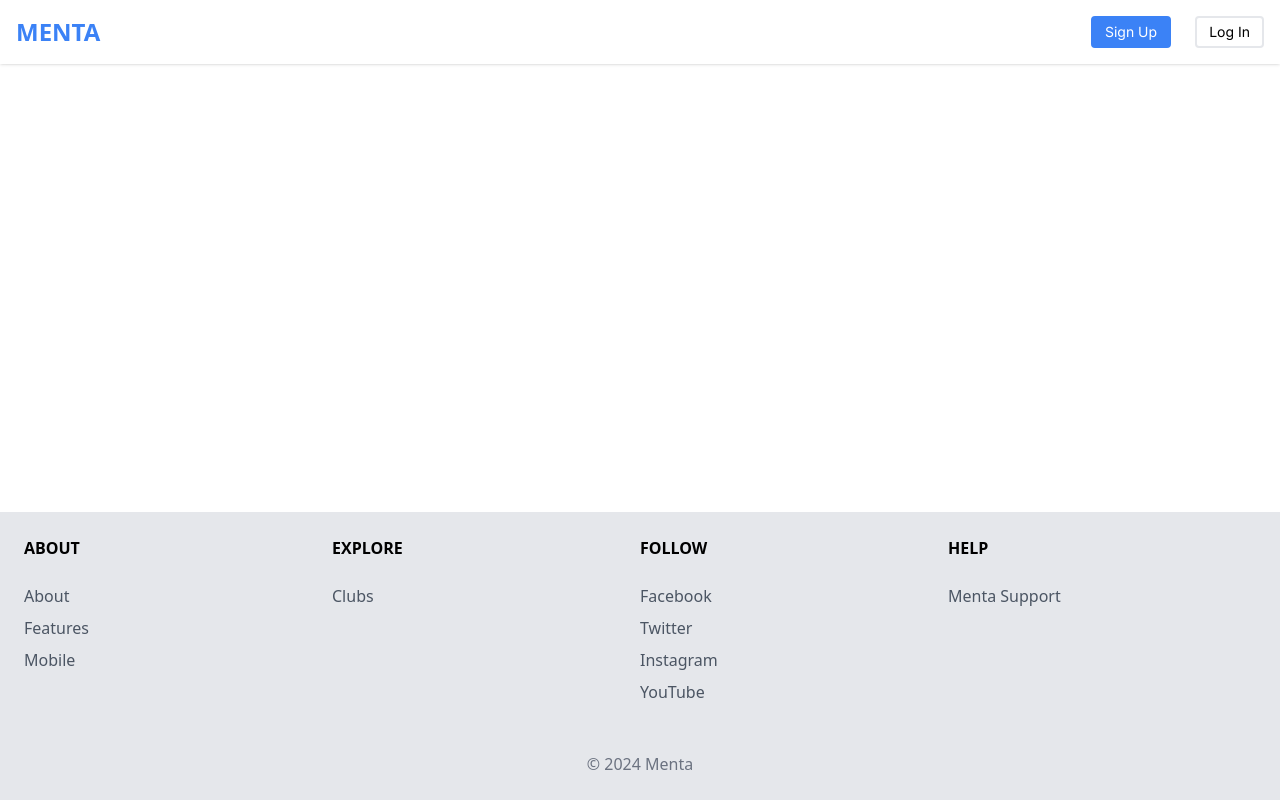
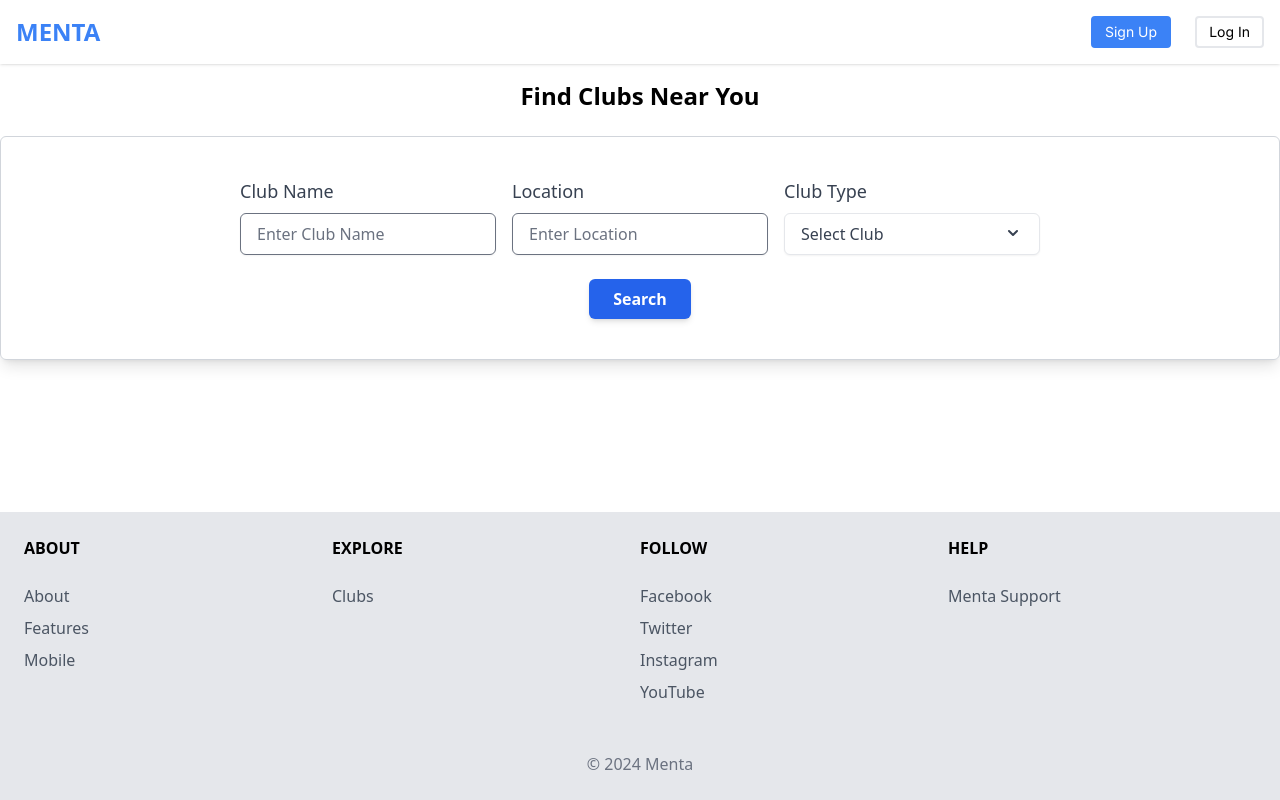
Before and after one commit to yikesaxe/Menta, a React (Vite) app in the folder menta-frontend/menta-app/: page /clubs in a window 1280 px wide. Built offline with nearby package versions, Linux system fonts and the light colour scheme.

Commit message:
Integrated Lauren's code into main

```diff
--- a/menta-frontend/menta-app/src/App.jsx
+++ b/menta-frontend/menta-app/src/App.jsx
@@ -12,6 +12,7 @@ import SettingsPage from './components/Settings';
 import Map from './components/Map';
 import UserFeed from './components/UserFeed';
 import Footer from './components/Footer';
+import Clubs from './components/Clubs';
 
 function App() {
   return (
@@ -30,6 +31,7 @@ function App() {
               <Route path="/settings" element={<SettingsPage />} />
               <Route path="/maps" element={<Map />} />
               <Route path="/userfeed" element={<UserFeed />} />
+              <Route path="/clubs" element={<Clubs />} />
             </Routes>
           </div>
           <Footer />
--- /dev/null
+++ b/menta-frontend/menta-app/src/components/Clubs.jsx
@@ -0,0 +1,115 @@
+import React, { useState, useRef } from 'react';
+
+const Clubs = () => {
+  const [selectedClub, setSelectedClub] = useState('Select Club');
+  const [isClubDropdownOpen, setIsClubDropdownOpen] = useState(false);
+  const [clubName, setClubName] = useState('');
+  const [location, setLocation] = useState('');
+
+  const clubs = ['Reading', 'Writing', 'Puzzles', 'Coding'];
+  const dropdownRef = useRef(null);
+
+  const handleClubSelect = (club) => {
+    setSelectedClub(club);
+    setIsClubDropdownOpen(false);
+  };
+
+  const handleDropdownToggle = () => {
+    setIsClubDropdownOpen((prev) => !prev);
+  };
+
+  const handleBlur = (e) => {
+    if (dropdownRef.current && !dropdownRef.current.contains(e.relatedTarget)) {
+      setIsClubDropdownOpen(false);
+    }
+  };
+
+  const handleSubmit = () => {
+    // Handle the submit action
+    alert('Club details submitted!');
+  };
+
+  return (
+    <div>
+      <div className="container mx-auto mt-20">
+        <h2 className="text-2xl font-bold mb-6 text-center">Find Clubs Near You</h2>
+        <div className="border border-gray-300 rounded-md p-10 shadow-lg">
+          <div className="flex flex-col items-center">
+            {/* Frame for input boxes, dropdown, and submit button */}
+            <div className="flex items-center space-x-4 mb-6">
+              {/* Club Name Input */}
+              <div className="flex flex-col items-start space-y-2">
+                <label className="text-lg font-medium text-gray-700">Club Name</label>
+                <input
+                  type="text"
+                  value={clubName}
+                  onChange={(e) => setClubName(e.target.value)}
+                  className="px-4 py-2 border rounded-md shadow-sm w-64"
+                  placeholder="Enter Club Name"
+                />
+              </div>
+
+              {/* Location Input */}
+              <div className="flex flex-col items-start space-y-2">
+                <label className="text-lg font-medium text-gray-700">Location</label>
+                <input
+                  type="text"
+                  value={location}
+                  onChange={(e) => setLocation(e.target.value)}
+                  className="px-4 py-2 border rounded-md shadow-sm w-64"
+                  placeholder="Enter Location"
+                />
+              </div>
+
+              {/* Club Dropdown */}
+              <div
+                className="relative flex flex-col items-start space-y-2"
+                ref={dropdownRef}
+                onBlur={handleBlur}
+                tabIndex={0}
+              >
+                <label className="text-lg font-medium text-gray-700">Club Type</label>
+                <button
+                  className="flex justify-between items-center px-4 py-2 border rounded-md shadow-sm bg-white text-gray-700 w-64"
+                  onClick={handleDropdownToggle}
+                >
+                  {selectedClub}
+                  <svg className="ml-2 h-5 w-5" xmlns="http://www.w3.org/2000/svg" viewBox="0 0 20 20" fill="currentColor" aria-hidden="true">
+                    <path fillRule="evenodd" d="M5.292 7.707a1 1 0 011.416-1.414L10 9.585l3.292-3.292a1 1 0 011.416 1.414l-4 4a1 1 0 01-1.416 0l-4-4z" clipRule="evenodd" />
+                  </svg>
+                </button>
+                {isClubDropdownOpen && (
+                  <div className="origin-top-right absolute right-0 mt-2 w-64 rounded-md shadow-lg bg-white ring-1 ring-black ring-opacity-5 focus:outline-none z-10">
+                    <div className="py-1">
+                      {clubs.map((club) => (
+                        <button
+                          key={club}
+                          onClick={() => handleClubSelect(club)}
+                          className="block px-4 py-2 text-sm text-gray-700 hover:bg-gray-100 hover:text-gray-900 w-full text-left"
+                        >
+                          {club}
+                        </button>
+                      ))}
+                    </div>
+                  </div>
+                )}
+              </div>
+            </div>
+
+            {/* Submit Button */}
+            <div className="flex justify-center">
+              <button
+                onClick={handleSubmit}
+                className="px-6 py-2 bg-blue-600 text-white font-semibold rounded-md shadow-md hover:bg-blue-700"
+              >
+                Search
+              </button>
+            </div>
+          </div>
+        </div>
+      </div>
+    </div>
+  );
+};
+
+export default Clubs;
--- a/menta-frontend/menta-app/src/components/NavBar.jsx
+++ b/menta-frontend/menta-app/src/components/NavBar.jsx
@@ -99,7 +99,7 @@ function NavBar() {
                 >
                   <div className="">
                     <Link to="/userfeed" className="rounded-lg block px-4 py-2 hover:bg-gray-200">My Feed</Link>
-                    <Link to="/userclubs" className="rounded-lg block px-4 py-2 hover:bg-gray-200">My Clubs</Link>
+                    <Link to="/clubs" className="rounded-lg block px-4 py-2 hover:bg-gray-200">My Clubs</Link>
                     <Link to="/progress" className="rounded-lg block px-4 py-2 hover:bg-gray-200">My Tracker</Link>
                   </div>
                 </div>
```
